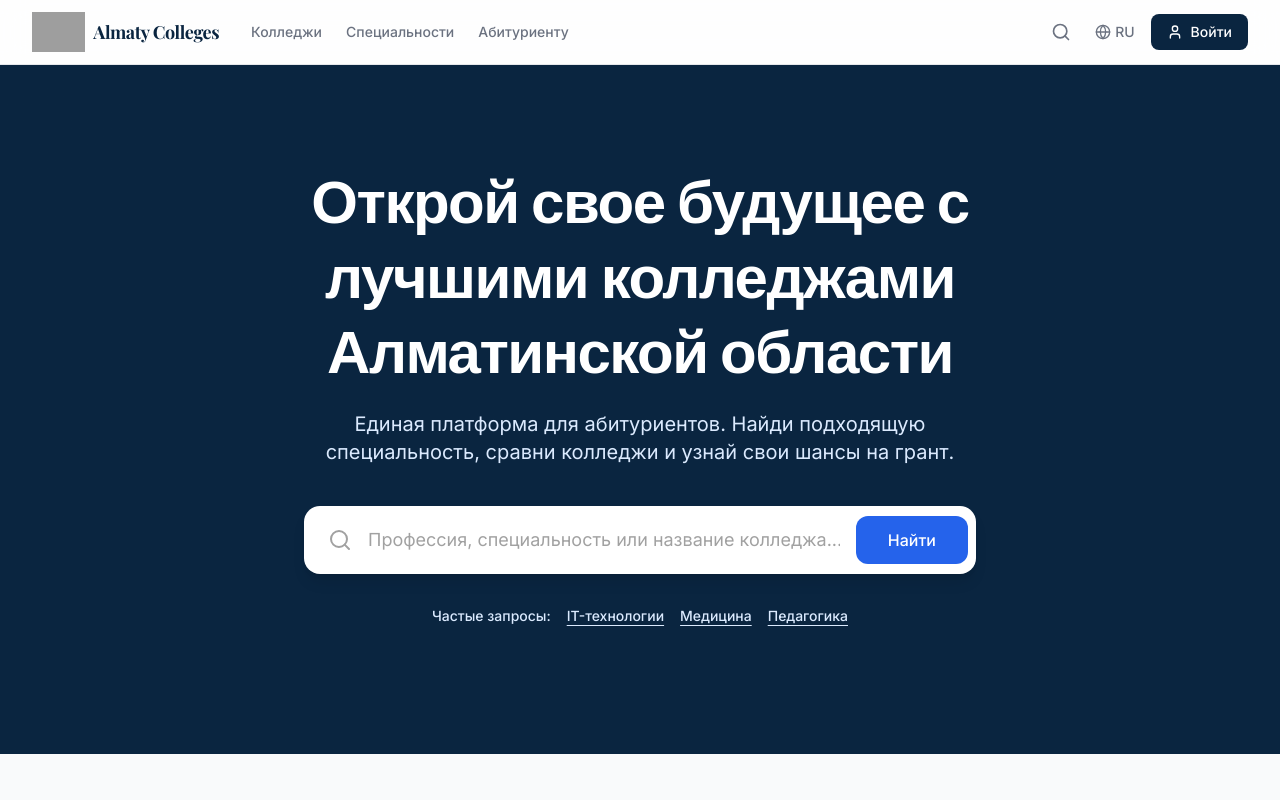
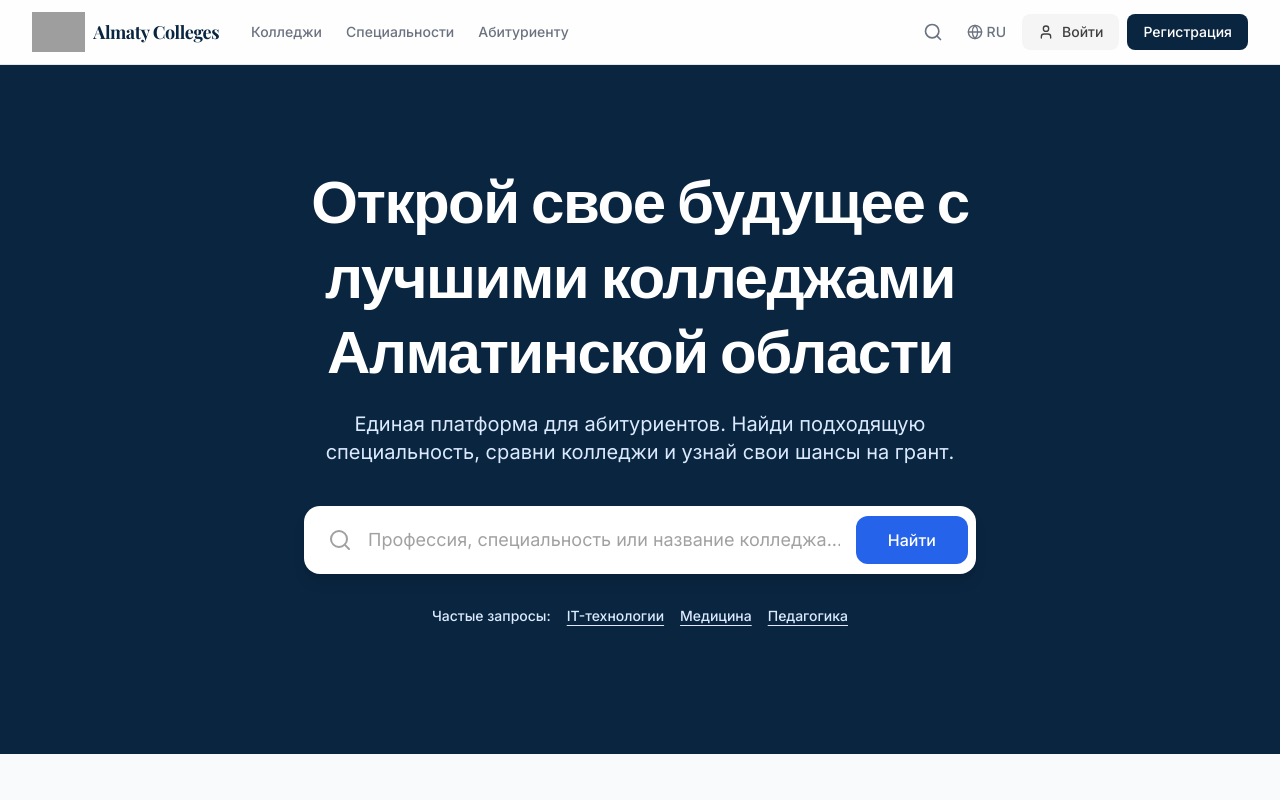
Before and after one commit to arsen-sadvakasov/almaty-colleges, a Next.js app in the folder apps/frontend/: page / in a window 1280 px wide. Shown: the top 800 px of the page. Built offline with nearby package versions, Linux system fonts and the light colour scheme; no server answers; the database is empty; grey boxes are pictures that could not be loaded; a web font is replaced by a local one.

Commit message:
Final auth 1

```diff
--- a/apps/frontend/src/app/actions/auth.ts
+++ b/apps/frontend/src/app/actions/auth.ts
@@ -63,7 +63,10 @@ export async function registerUser(prevState: any, formData: FormData) {
 
 export async function authenticate(prevState: any, formData: FormData) {
   try {
-    await signIn("credentials", formData);
+    await signIn("credentials", {
+      ...Object.fromEntries(formData),
+      redirectTo: "/",
+    });
   } catch (error) {
     if (error instanceof AuthError) {
       switch (error.type) {
--- a/apps/frontend/src/components/layout/Header.tsx
+++ b/apps/frontend/src/components/layout/Header.tsx
@@ -48,13 +48,21 @@ export async function Header() {
               </div>
             </Link>
           ) : (
+            <div className="flex items-center gap-2">
               <Link
                 href="/login"
-              className="flex items-center gap-2 bg-primary-900 text-white px-4 py-2 rounded-lg text-sm font-medium hover:bg-primary-900/90 transition-colors"
+                className="flex items-center gap-2 bg-neutral-100 text-neutral-700 px-4 py-2 rounded-lg text-sm font-medium hover:bg-neutral-200 transition-colors"
               >
                 <User className="w-4 h-4" />
                 <span className="hidden sm:inline">Войти</span>
               </Link>
+              <Link
+                href="/register"
+                className="flex items-center gap-2 bg-primary-900 text-white px-4 py-2 rounded-lg text-sm font-medium hover:bg-primary-900/90 transition-colors"
+              >
+                <span className="hidden sm:inline">Регистрация</span>
+              </Link>
+            </div>
           )}
         </div>
       </div>
```
Lines whose indentation alone changed are shown as unchanged.
